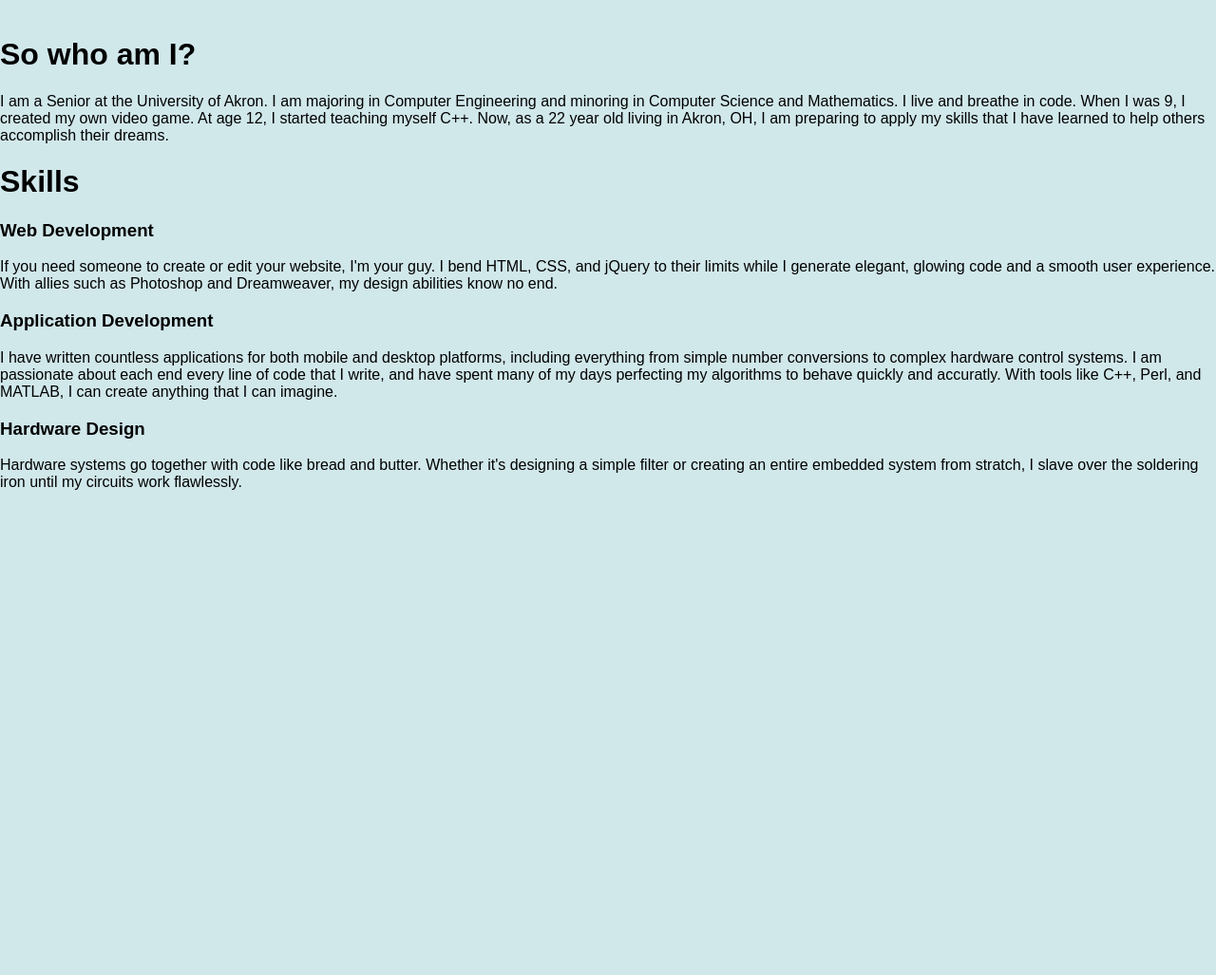
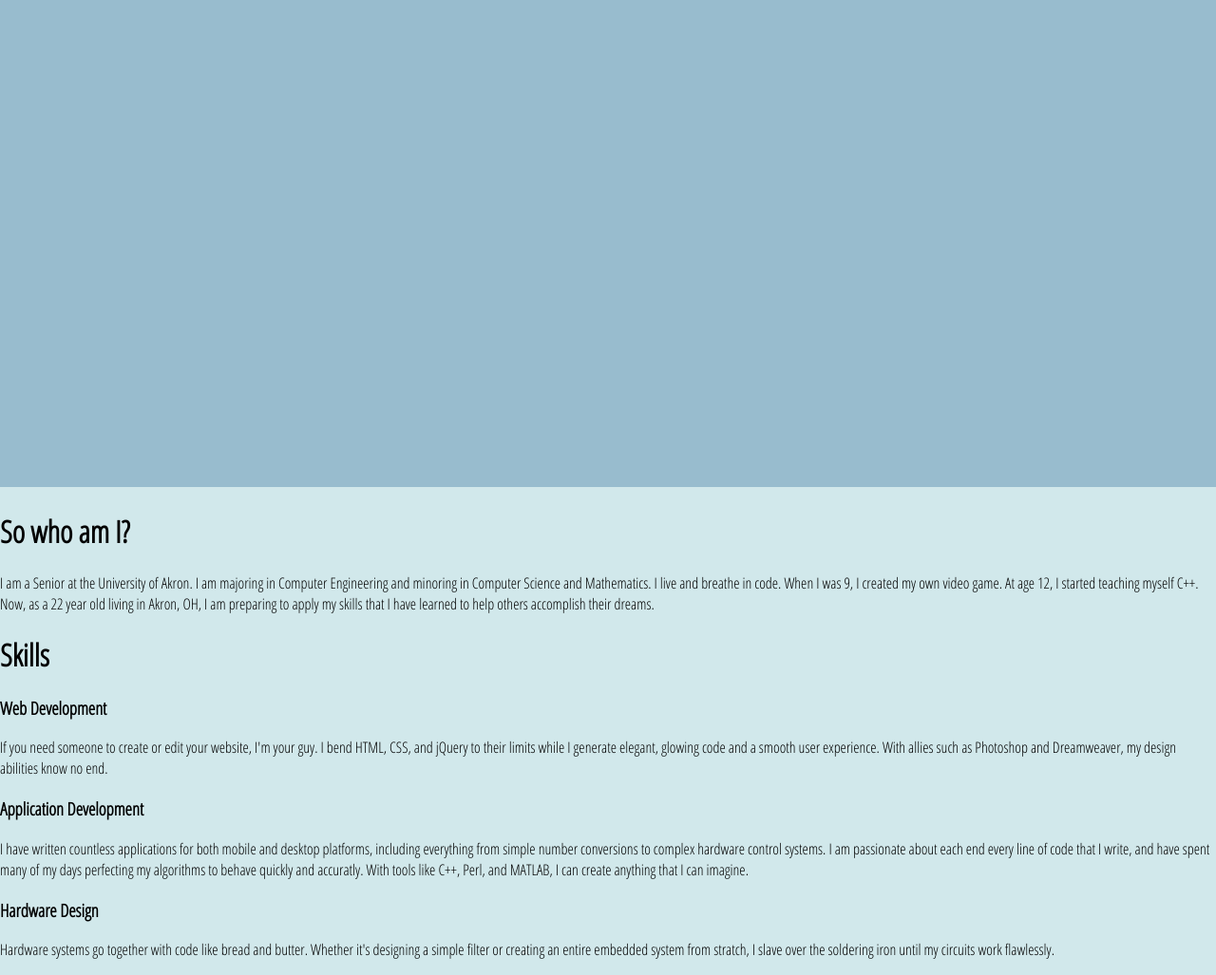
Before and after one commit to jakeQuery/jakeQuery.github.io, a PHP site: page / in a window 1280 px wide; the page is wider, and only the part inside the window is pictured. Shown: the part 101-1128 px from the top of that part at 95% size. Before the commit the page ends 617 px from the top of that part, so only its background shows below. Run offline with PHP 8.4, Linux system fonts and the light colour scheme; some libraries are stand-ins or nearby versions.

Commit message:
changed body font and added a placeholder banner

```diff
--- a/index.html
+++ b/index.html
@@ -31,7 +31,7 @@
 		</header>
 
 		<div class="wrapper">
-        	<img class="mainpicture" src=""/>
+        	<img class="mainpicture" src="bluebanner_normal.png"/>
 
         	<div class="whoami">
                 <h1 class="whoami-title">So who am I?</h1>
--- a/stylesheet.css
+++ b/stylesheet.css
@@ -92,6 +92,26 @@ body
 	width: 100%;
 }
 
+.mainpicture
+{
+	opacity: 1;
+}
+
+.mainpicture:hover
+{
+
+}
+
+.whoami
+{
+	font-family: 'Open Sans Condensed', sans-serif;
+}
+
+.skills
+{
+	font-family: 'Open Sans Condensed', sans-serif;
+}
+
 
 /*   FOOTER
 ======================================*/
```
Also changed, not shown: bluebanner_normal.png (added).
